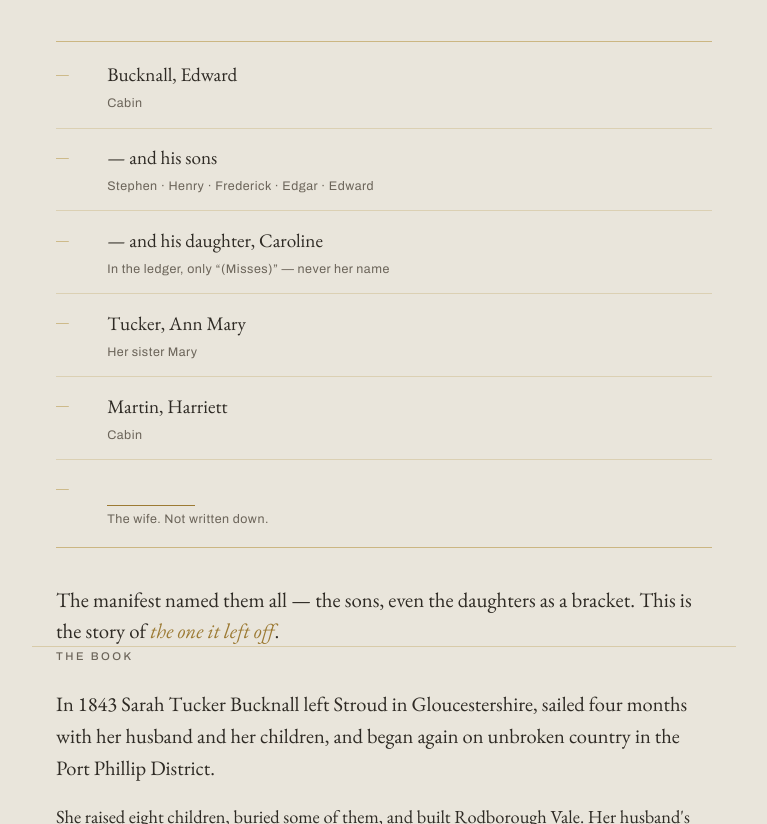
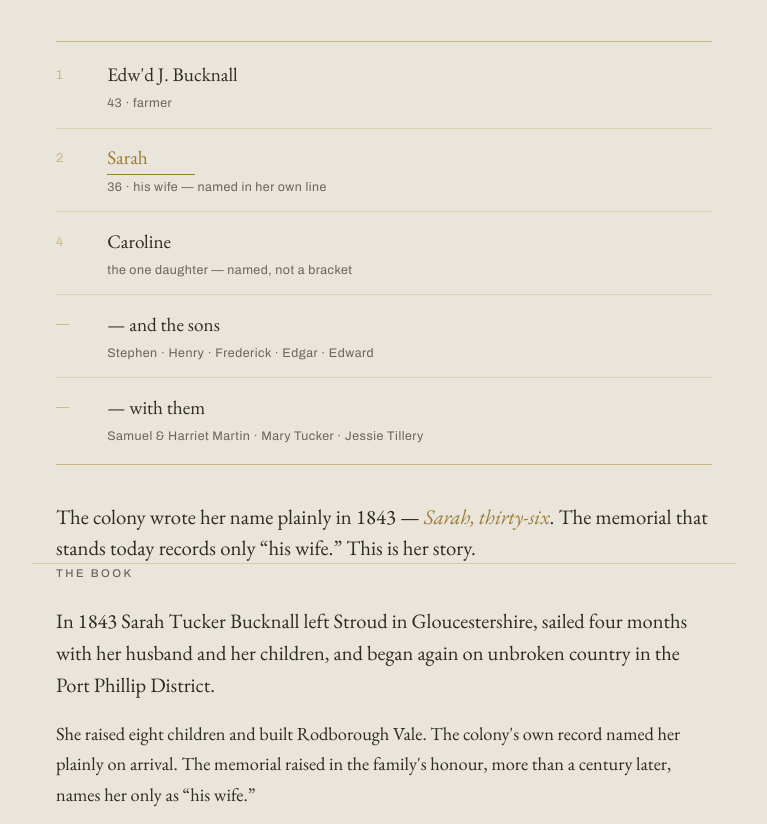
Before and after one commit to dianawilliamsofficial/sarah-of-rodborough, a plain HTML site: page index.html in a window 1280 px wide. Shown: the part 119-943 px from the top of the page, without its empty margins (256-1023 px from the left). Drawn offline with nearby package versions, Linux system fonts and the light colour scheme.

Commit message:
Add files via upload

```diff
--- a/index.html
+++ b/index.html
@@ -130,39 +130,35 @@
 
   <div class="manifest">
     <div class="row">
-      <div class="no">—</div>
-      <div><div class="name">Bucknall, Edward</div><div class="desc">Cabin</div></div>
+      <div class="no">1</div>
+      <div><div class="name">Edw'd J. Bucknall</div><div class="desc">43 · farmer</div></div>
+    </div>
+    <div class="row her">
+      <div class="no">2</div>
+      <div><div class="name">Sarah</div><div class="desc">36 · his wife — named in her own line</div></div>
+    </div>
+    <div class="row">
+      <div class="no">4</div>
+      <div><div class="name">Caroline</div><div class="desc">the one daughter — named, not a bracket</div></div>
     </div>
     <div class="row">
       <div class="no">—</div>
-      <div><div class="name">— and his sons</div><div class="desc">Stephen · Henry · Frederick · Edgar · Edward</div></div>
+      <div><div class="name">— and the sons</div><div class="desc">Stephen · Henry · Frederick · Edgar · Edward</div></div>
     </div>
     <div class="row">
       <div class="no">—</div>
-      <div><div class="name">— and his daughter, Caroline</div><div class="desc">In the ledger, only “(Misses)” — never her name</div></div>
-    </div>
-    <div class="row">
-      <div class="no">—</div>
-      <div><div class="name">Tucker, Ann Mary</div><div class="desc">Her sister Mary</div></div>
-    </div>
-    <div class="row">
-      <div class="no">—</div>
-      <div><div class="name">Martin, Harriett</div><div class="desc">Cabin</div></div>
-    </div>
-    <div class="row her">
-      <div class="no">—</div>
-      <div><div class="name">&nbsp;</div><div class="desc">The wife. Not written down.</div></div>
+      <div><div class="name">— with them</div><div class="desc">Samuel &amp; Harriet Martin · Mary Tucker · Jessie Tillery</div></div>
     </div>
   </div>
 
-  <p class="thesis">The manifest named them all — the sons, even the daughters as a bracket. This is the story of <em>the one it left off</em>.</p>
+  <p class="thesis">The colony wrote her name plainly in 1843 — <em>Sarah, thirty-six</em>. The memorial that stands today records only “his wife.” This is her story.</p>
 </header>
 
 <main>
 <section class="wrap">
   <h2>The book</h2>
   <p class="lead">In 1843 Sarah Tucker Bucknall left Stroud in Gloucestershire, sailed four months with her husband and her children, and began again on unbroken country in the Port Phillip District.</p>
-  <p>She raised eight children, buried some of them, and built Rodborough Vale. Her husband's name is on the memorial. Hers is on almost nothing at all.</p>
+  <p>She raised eight children and built Rodborough Vale. The colony's own record named her plainly on arrival. The memorial raised in the family's honour, more than a century later, names her only as “his wife.”</p>
   <p><em>Sarah of Rodborough</em> is drawn from surviving family letters, court records and photographs, and follows Sarah across fifty years — England to the colony, the diggings, the drought, and the long distances between a mother and the children the world scattered.</p>
 </section>
 
@@ -170,7 +166,7 @@
   <h2>One ship, two families</h2>
   <p>Edward Bucknall was a townsman taking his family to land he did not yet know how to work — so he brought the knowledge with him. Samuel Martin was hired to teach Edward and his sons to farm, and sailed on the <em>Lord Keane</em> with his wife, Harriett. Two households, side by side in the cabin.</p>
   <p>Generations on, the author descends from both of them — Sarah on one line, Harriett on the other. Two great-great-grandmothers, aboard the same ship in 1843.</p>
-  <blockquote>The clerk marked Harriett “Miss.” She was Samuel's wife. Even the record that kept them made its small erasures.</blockquote>
+  <blockquote>Two households on one immigration list — the farmer's family, and the man hired to teach them the land. A lifetime later, both are the author's own.</blockquote>
 </section>
 
 <section class="wrap">
```
